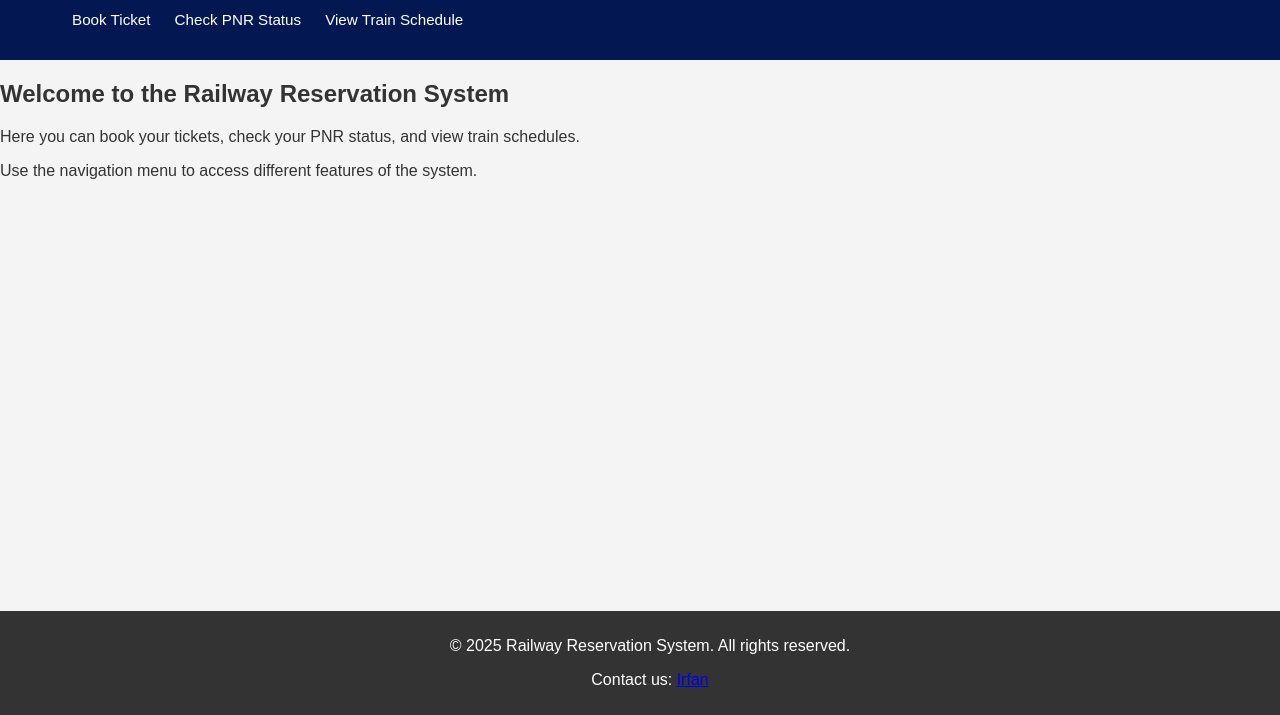
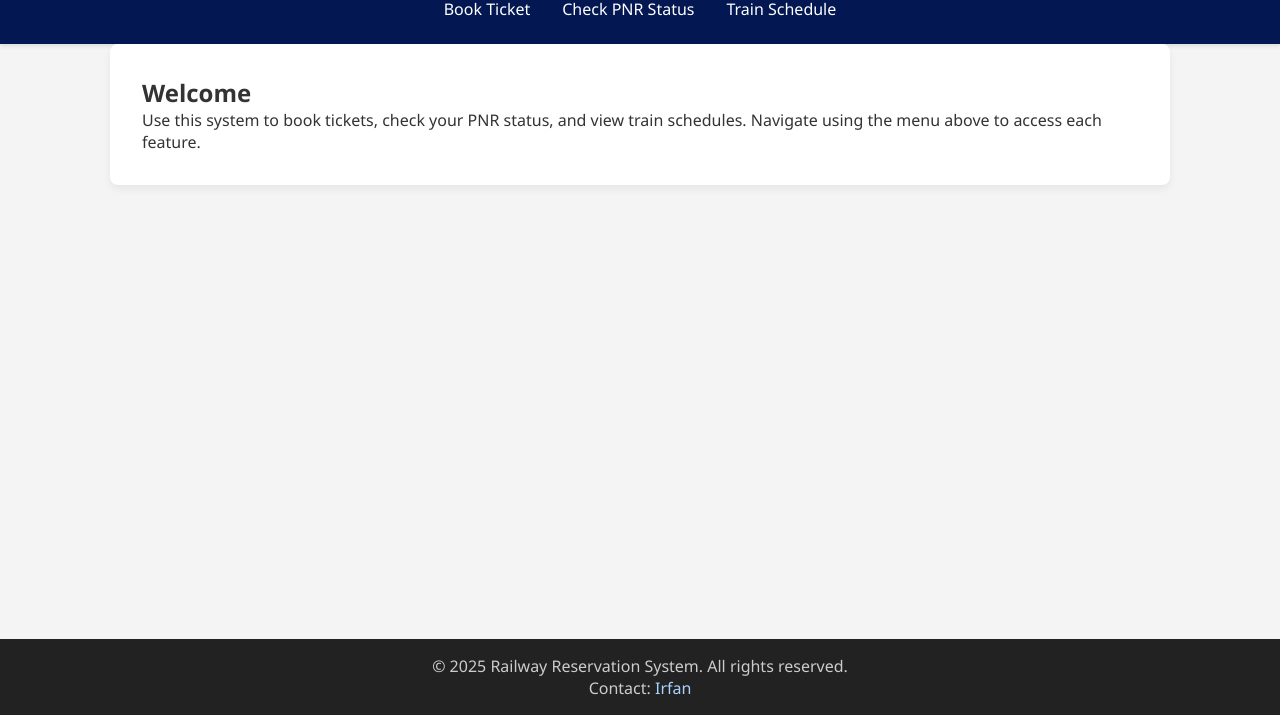
Before and after one commit to c137v8/Railway-Reservation, a plain HTML site: page index.html in a window 1280 px wide. Shown: the part 85-800 px from the top of the page. Drawn offline with Linux system fonts and the light colour scheme.

Commit message:
feat: added container for main body

```diff
--- a/index.html
+++ b/index.html
@@ -1,31 +1,41 @@
 <!DOCTYPE html>
 <html lang="en">
 <head>
-    <meta charset="UTF-8">
-    <meta name="viewport" content="width=device-width, initial-scale=1.0">
-    <link rel="stylesheet" href="style.css">
-    <link rel="stylesheet" href="https://cdnjs.cloudflare.com/ajax/libs/font-awesome/6.0.0-beta3/css/all.min.css">
+    <meta charset="UTF-8" />
+    <meta name="viewport" content="width=device-width, initial-scale=1.0" />
     <title>Railway Reservation</title>
+    <link rel="stylesheet" href="style.css" />
+    <link rel="stylesheet" href="https://cdnjs.cloudflare.com/ajax/libs/font-awesome/6.0.0-beta3/css/all.min.css" />
 </head>
 <body>
     <header>
+        <div class="container header-content">
             <h1>Railway Reservation System</h1>
-
-
-    <nav>
+            <nav aria-label="Main navigation">
                 <ul class="nav-links">
                     <li><a href="book_ticket.html">Book Ticket</a></li>
                     <li><a href="check_pnr.html">Check PNR Status</a></li>
-            <li><a href="train_schedule.html">View Train Schedule</a></li>
+                    <li><a href="train_schedule.html">Train Schedule</a></li>
                 </ul>
             </nav>
+        </div>
     </header>
-<h2>Welcome to the Railway Reservation System</h2>
-<p>Here you can book your tickets, check your PNR status, and view train schedules.</p>
-<p>Use the navigation menu to access different features of the system.</p>
+
+    <main class="container">
+        <section>
+            <h2>Welcome</h2>
+            <p>
+                Use this system to book tickets, check your PNR status, and view train schedules.
+                Navigate using the menu above to access each feature.
+            </p>
+        </section>
+    </main>
+
     <footer>
+        <div class="container">
             <p>&copy; 2025 Railway Reservation System. All rights reserved.</p>
-        <p>Contact us: <a href="mailto:mohdirfan68883@gmail.com">Irfan</a>
-
+            <p>Contact: <a href="mailto:mohdirfan68883@gmail.com">Irfan</a></p>
+        </div>
+    </footer>
 </body>
 </html>
--- a/style.css
+++ b/style.css
@@ -1,78 +1,122 @@
-/* General styles */
-body {
-    font-family: Arial, sans-serif;
+* {
     margin: 0;
     padding: 0;
+    box-sizing: border-box;
+}
+
+body, html {
+    height: 100%;
+    font-family: 'Segoe UI', Arial, sans-serif;
     background-color: #f4f4f4;
     color: #333;
+    display: flex;
+    flex-direction: column;
 }
 
-/* Header styles */
+.container {
+    max-width: 1100px;
+    margin: 0 auto;
+    padding: 0 20px;
+}
+
+
 header {
     background-color: #031852;
     color: white;
-    padding: 1rem 2rem;
+    padding: 1.5rem 0;
+    box-shadow: 0 2px 4px rgba(0,0,0,0.1);
+}
+
+.header-content {
+    display: flex;
+    flex-direction: column;
+    align-items: center;
+}
+
+header h1 {
+    margin-bottom: 1rem;
+    text-align: center;
 }
 
 
 .nav-links {
     list-style: none;
     display: flex;
-    gap: 1.5rem;
-    align-items: center;
+    gap: 2rem;
     flex-wrap: wrap;
+    justify-content: center;
+}
 
+.nav-links a {
+    color: white;
+    text-decoration: none;
+    font-weight: 500;
+    font-size: 1rem;
+    transition: color 0.3s;
+}
+
+.nav-links a:hover,
+.nav-links a:focus {
+    color: #aad4ff;
+    text-decoration: underline;
 }
 
 
-.nav-links li a {
-    color: white;
-    text-decoration: none;
-    font-weight: 500;
-    display: flex;
-    align-items: center;
-    font-size: 0.95rem;
-    transition: color 0.3s;
-
+main {
+    flex: 1;
+    padding: 2rem 0;
 }
 
-/* Main content styles */
-main {
-    padding: 20px;
+section {
+    background-color: #fff;
+    padding: 2rem;
+    margin-bottom: 2rem;
+    border-radius: 8px;
+    box-shadow: 0 4px 8px rgba(0,0,0,0.06);
 }
 
-/* Section styles */
-section {
-    margin-bottom: 20px;
-    padding: 15px;
-    background-color: white;
-    border-radius: 5px;
-    box-shadow: 0 2px 4px rgba(0, 0, 0, 0.1);
+
+footer {
+    background-color: #222;
+    color: #ccc;
+    text-align: center;
+    padding: 1rem 0;
 }
 
-/* Footer styles */
-footer {
-    background-color: #333;
-    color: white;
-    text-align: center;
-    padding: 10px;
-    position: fixed;
-    bottom: 0;
-    width: 100%;
-    margin-top: 3rem;
-
+footer a {
+    color: #aad4ff;
+    text-decoration: none;
 }
 
-/* Button styles */
+footer a:hover {
+    text-decoration: underline;
+}
+
+
 button {
     background-color: #0078d7;
     color: white;
     border: none;
-    padding: 10px 15px;
+    padding: 0.75rem 1.25rem;
     border-radius: 5px;
+    font-size: 1rem;
     cursor: pointer;
+    transition: background-color 0.3s, transform 0.2s;
 }
 
 button:hover {
     background-color: #005a9e;
+    transform: translateY(-2px);
 }
+
+
+@media (max-width: 768px) {
+    .nav-links {
+        flex-direction: column;
+        gap: 1rem;
+    }
+
+    header h1 {
+        font-size: 1.5rem;
+    }
+}
```
Also changed, not shown: book_ticket.html (added). Lines whose indentation alone changed are shown as unchanged.
